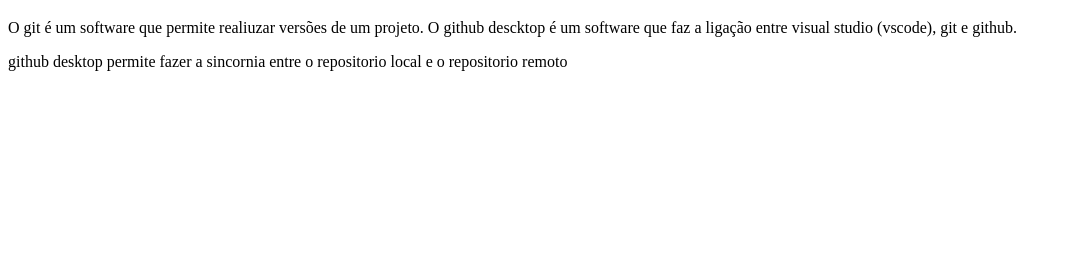
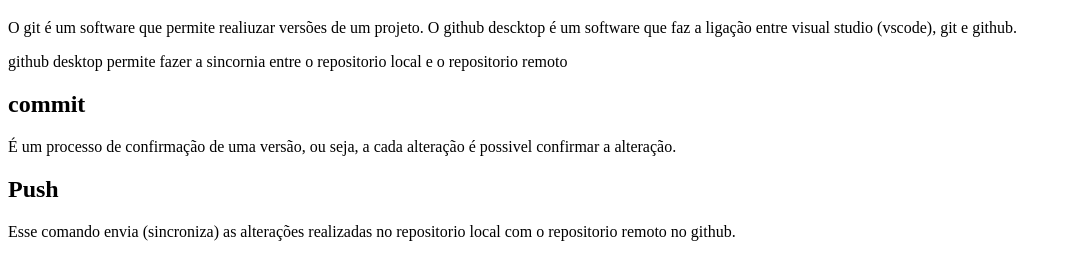
Before and after one commit to TheoArmstrong/3infoM, a plain HTML site: page index.html in a window 1280 px wide. Shown: the part 61-340 px from the top of the page, without its empty margins (0-1071 px from the left). Drawn offline with Linux system fonts and the light colour scheme.

Commit message:
0.1 de branch 1
omaga

```diff
--- a/index.html
+++ b/index.html
@@ -17,6 +17,15 @@
         github desktop permite fazer a sincornia entre o repositorio local e o repositorio remoto
     </p>
 
+    <h2>commit</h2>
+    <p>
+        É um processo de confirmação de uma versão, ou seja, a cada alteração é possivel confirmar a alteração.
+    </p>
+    <h2>Push</h2>
+    <p>
+        Esse comando envia (sincroniza) as alterações realizadas no repositorio local com o repositorio remoto no github.
+    </p>
+
 
 
 </body>
```
